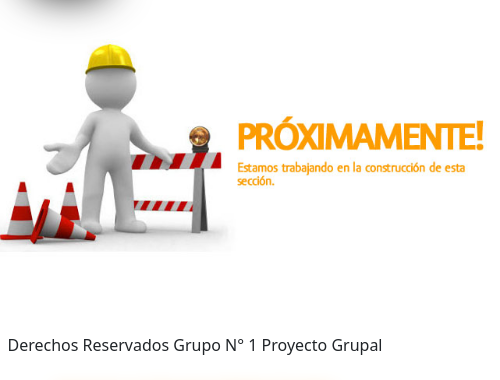
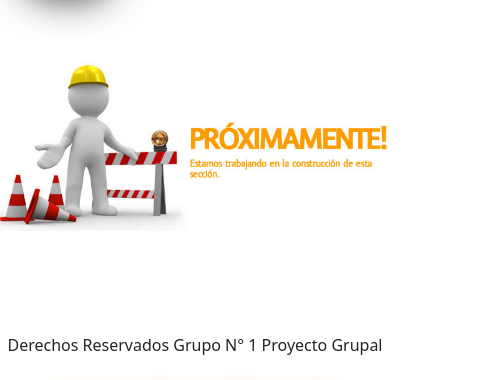
Before and after one commit to Adrian3rus/ProyectoGrupal, a plain HTML site: page sitio/gatos.html in a window 390 px wide. Shown: the part 262-642 px from the top of the page, 500 px wide, since content can reach past the window. Drawn offline with nearby package versions, Linux system fonts and the light colour scheme; a web font is replaced by a local one.

Commit message:
corrigiendo css

```diff
--- a/css/estilo.css
+++ b/css/estilo.css
@@ -116,7 +116,12 @@ p {
 
 }
 
+.error img {
+    width: 700px;
+    height: 300px;
+    object-fit: contain;
 
+ }
 
 .nav-list li a {
     text-decoration: none;
@@ -146,6 +151,13 @@ p {
 
 
 @media screen and (max-width: 550px) {
+
+    .error img {
+        width: 400px;
+
+        object-fit: contain;
+
+     }
 
     .cards {
         display: grid;
@@ -217,10 +229,3 @@ ul li img {
 
 
 }
-
-.error img {
-   width: 500px;
-   height: 300px;
-   object-fit: contain;
-
-}
```
